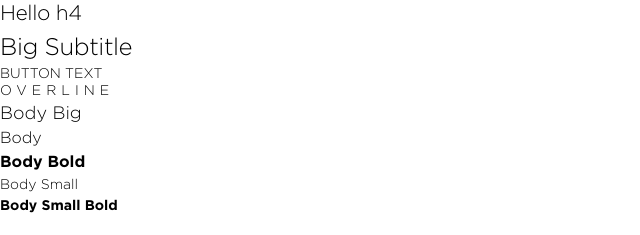
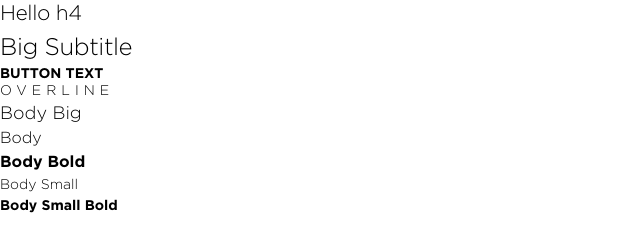
Before and after one commit to JR-Design/DepthOfDesign, a plain HTML site: page index.html in a window 1280 px wide. Shown: the part 151-386 px from the top of the page, 0-640 px from the left. Drawn offline with Linux system fonts and the light colour scheme.

Commit message:
Update Textstyles.css

```diff
--- a/Styles/Textstyles.css
+++ b/Styles/Textstyles.css
@@ -97,7 +97,7 @@
 .buttontext {
   font-family: Gotham;
   font-style: medium;
-  font-weight: 500;
+  font-weight: 600;
   font-size: 14px;
   line-height: 17px;
   text-transform: uppercase;
```
